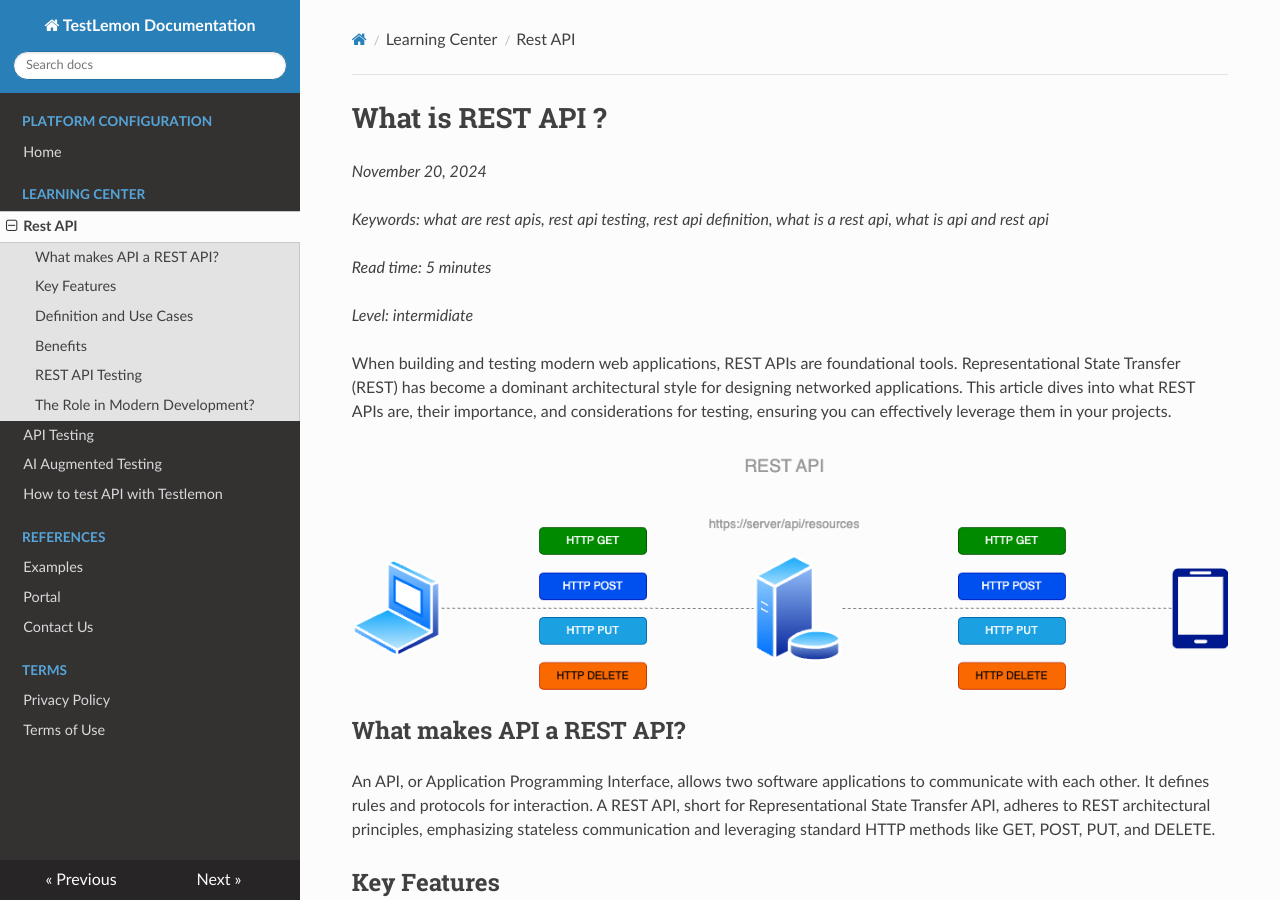
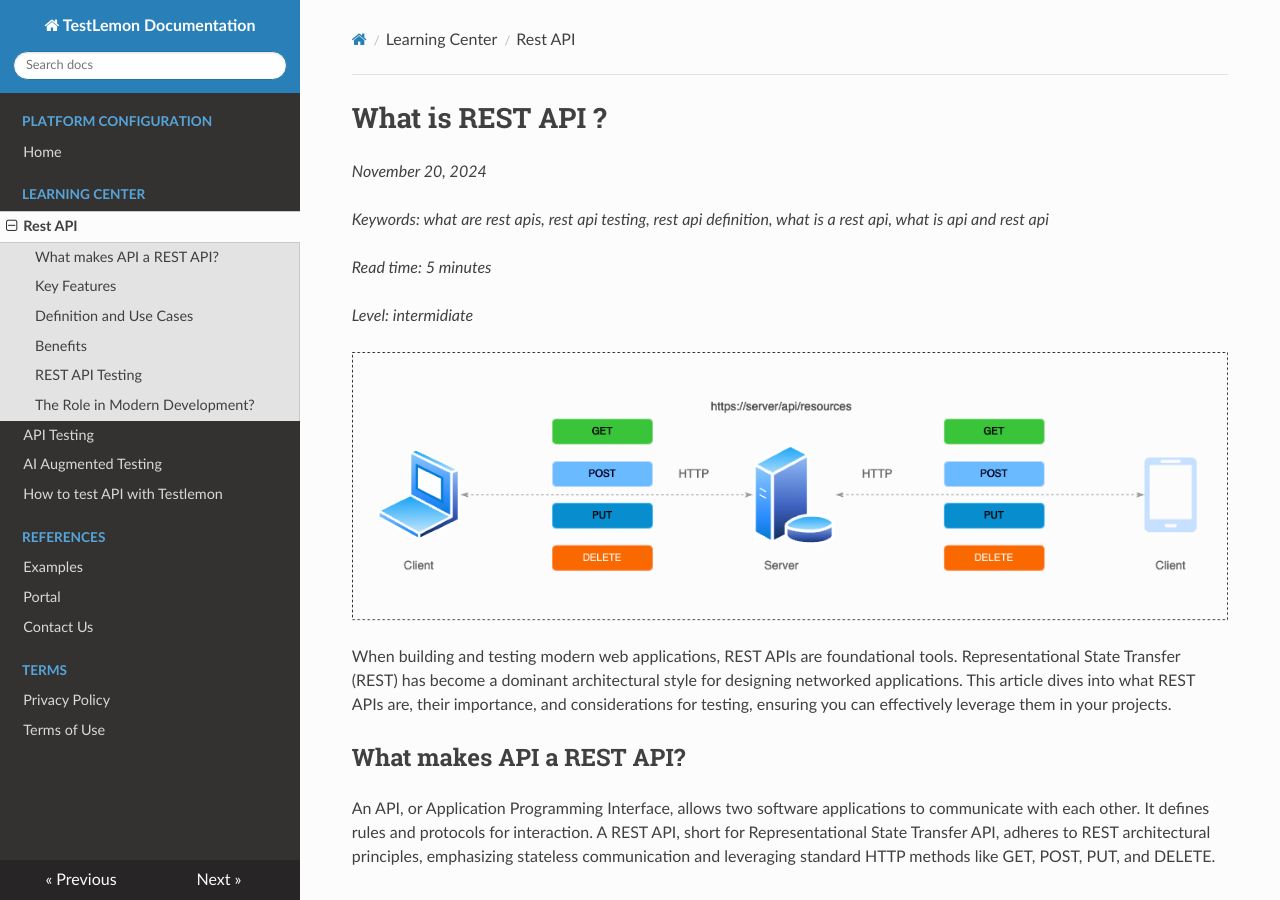
Before and after one commit to itbusina/testlemon-docs, an MkDocs documentation site: the page built from docs/docs/rest-api.md, in a window 1280 px wide and 900 px high. Built offline with MkDocs 1.6.1, drawn with Linux system fonts in a browser that asks for light colours; nearby versions of some CDN libraries.

Commit message:
updated image

```diff
--- a/docs/docs/rest-api.md
+++ b/docs/docs/rest-api.md
@@ -8,10 +8,9 @@ _Read time: 5 minutes_
 
 _Level: intermidiate_
 
+![What is REST API and how it works?](images/rest-api.png "Diagram showing a client to server communication using REST API.")
 
 When building and testing modern web applications, REST APIs are foundational tools. Representational State Transfer (REST) has become a dominant architectural style for designing networked applications. This article dives into what REST APIs are, their importance, and considerations for testing, ensuring you can effectively leverage them in your projects.
-
-![What is REST API and how it works?](images/rest-api.png "Diagram showing a client to server communication using REST API.")
 
 ## What makes API a REST API?
 
```
Also changed, not shown: docs/docs/images/rest-api.png.
